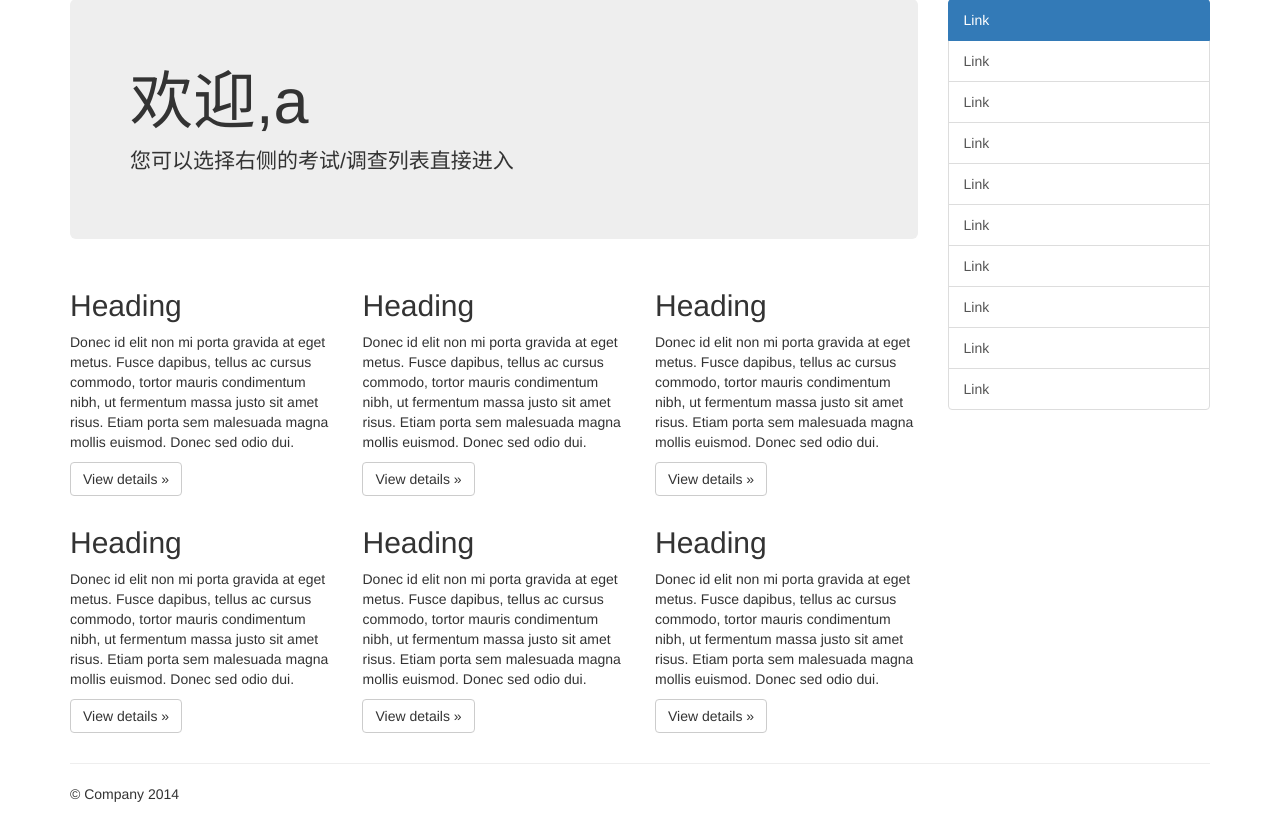
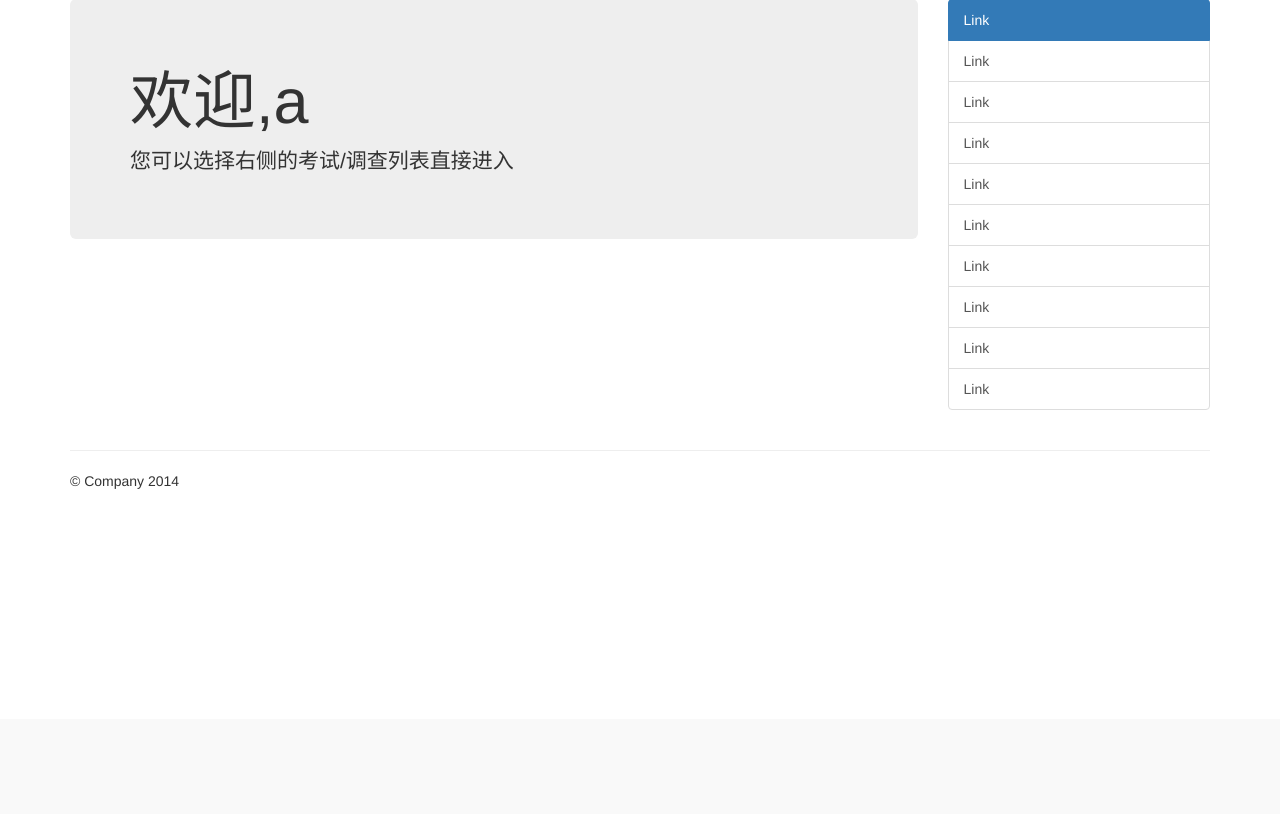
Before and after one commit to exiaohao/WebExam, a PHP site: template views/exam_select.php in a window 1280 px wide. Shown: the part 81-895 px from the top of the page. After the commit the page ends 570 px from the top, so only its background shows below. Run offline with PHP 8.4, Linux system fonts and the light colour scheme; the template is opened without the code that fills it, so the values that code supplies are empty; the visitor is signed in with stand-in values (Sample User, id 1).

Commit message:
Add Exam Module

```diff
--- a/views/exam_select.php
+++ b/views/exam_select.php
@@ -49,36 +49,32 @@
             <p>您可以选择右侧的考试/调查列表直接进入</p>
           </div>
           <div class="row">
-            <div class="col-xs-6 col-lg-4">
-              <h2>Heading</h2>
-              <p>Donec id elit non mi porta gravida at eget metus. Fusce dapibus, tellus ac cursus commodo, tortor mauris condimentum nibh, ut fermentum massa justo sit amet risus. Etiam porta sem malesuada magna mollis euismod. Donec sed odio dui. </p>
-              <p><a class="btn btn-default" href="#" role="button">View details &raquo;</a></p>
-            </div><!--/.col-xs-6.col-lg-4-->
-            <div class="col-xs-6 col-lg-4">
-              <h2>Heading</h2>
-              <p>Donec id elit non mi porta gravida at eget metus. Fusce dapibus, tellus ac cursus commodo, tortor mauris condimentum nibh, ut fermentum massa justo sit amet risus. Etiam porta sem malesuada magna mollis euismod. Donec sed odio dui. </p>
-              <p><a class="btn btn-default" href="#" role="button">View details &raquo;</a></p>
-            </div><!--/.col-xs-6.col-lg-4-->
-            <div class="col-xs-6 col-lg-4">
-              <h2>Heading</h2>
-              <p>Donec id elit non mi porta gravida at eget metus. Fusce dapibus, tellus ac cursus commodo, tortor mauris condimentum nibh, ut fermentum massa justo sit amet risus. Etiam porta sem malesuada magna mollis euismod. Donec sed odio dui. </p>
-              <p><a class="btn btn-default" href="#" role="button">View details &raquo;</a></p>
-            </div><!--/.col-xs-6.col-lg-4-->
-            <div class="col-xs-6 col-lg-4">
-              <h2>Heading</h2>
-              <p>Donec id elit non mi porta gravida at eget metus. Fusce dapibus, tellus ac cursus commodo, tortor mauris condimentum nibh, ut fermentum massa justo sit amet risus. Etiam porta sem malesuada magna mollis euismod. Donec sed odio dui. </p>
-              <p><a class="btn btn-default" href="#" role="button">View details &raquo;</a></p>
-            </div><!--/.col-xs-6.col-lg-4-->
-            <div class="col-xs-6 col-lg-4">
-              <h2>Heading</h2>
-              <p>Donec id elit non mi porta gravida at eget metus. Fusce dapibus, tellus ac cursus commodo, tortor mauris condimentum nibh, ut fermentum massa justo sit amet risus. Etiam porta sem malesuada magna mollis euismod. Donec sed odio dui. </p>
-              <p><a class="btn btn-default" href="#" role="button">View details &raquo;</a></p>
-            </div><!--/.col-xs-6.col-lg-4-->
-            <div class="col-xs-6 col-lg-4">
-              <h2>Heading</h2>
-              <p>Donec id elit non mi porta gravida at eget metus. Fusce dapibus, tellus ac cursus commodo, tortor mauris condimentum nibh, ut fermentum massa justo sit amet risus. Etiam porta sem malesuada magna mollis euismod. Donec sed odio dui. </p>
-              <p><a class="btn btn-default" href="#" role="button">View details &raquo;</a></p>
-            </div><!--/.col-xs-6.col-lg-4-->
+			<?php
+			$exam = $this->db->query("SELECT * FROM `exam`");
+			while($ex_item = mysqli_fetch_array($exam))
+			{
+				echo '<div class="col-xs-6 col-lg-4">
+              <h2>'.$ex_item['title'].'</h2>
+              <p>'.$ex_item['descr'].'</p>
+			  <p>从'.date("Y/m/d H:i", $ex_item['time_start']).' 到'.date("Y/m/d H:i", $ex_item['time_expired']).' </p>';
+				if(time() > $ex_item['time_start'] && time() < $ex_item['time_expired'])
+				{
+              		echo '<p><a class="btn btn-success" href="/testroom/'.$ex_item['type'].'/'.$ex_item['id'].'" role="button">进入'.($ex_item['type']=="exam"?" 考试":"调查").' »</a></p>';
+				}
+				else
+				{
+					if(time() < $ex_item['time_start'])
+					{
+						echo '<p><a class="btn btn-default" href="javascript:;" role="button">尚未开始</a></p>';
+					}
+					if(time() > $ex_item['time_expired'])
+					{
+						echo '<p><a class="btn btn-default" href="javascript:;" role="button">已经结束</a></p>';
+					}
+				}
+            	echo'</div>';
+			}
+			?>
           </div><!--/row-->
         </div><!--/.col-xs-12.col-sm-9-->
 
```
Also changed, not shown: controller/testroom.php (added, +30 -0 lines), static/410.php (added, +7 -0 lines), views/~testroom_exam.php (added, +74 -0 lines), .htaccess (added), 2 other files.
